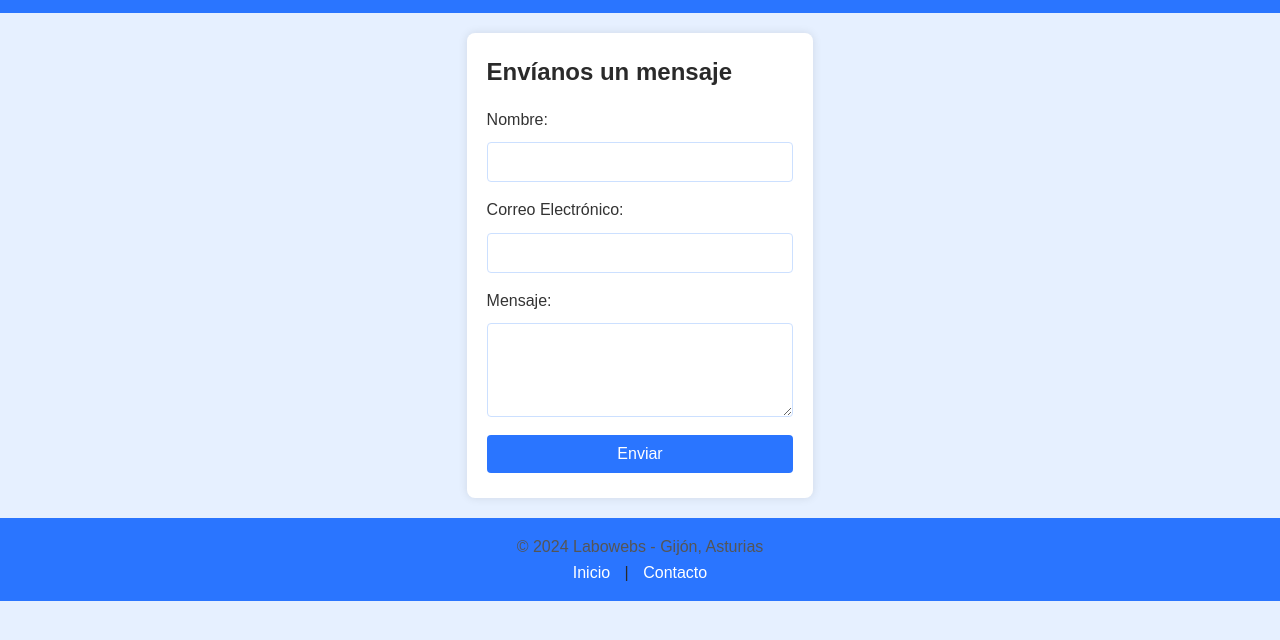
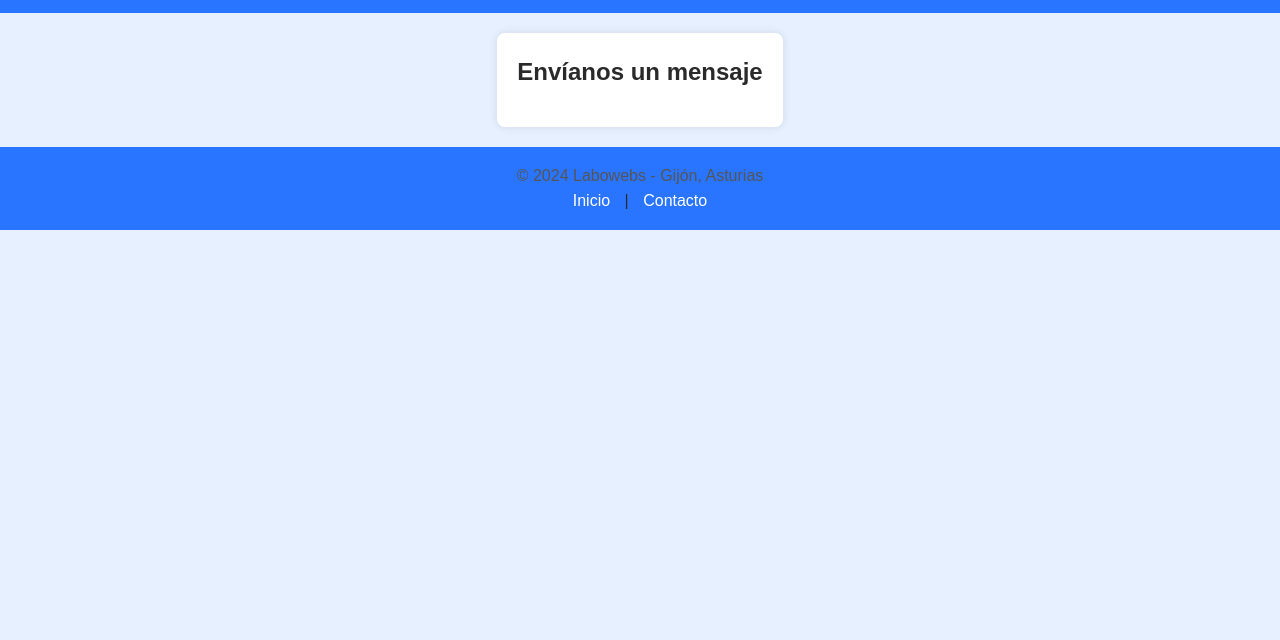
Before and after one commit to GuillermoJMP/Tarea-Evaluable-Git, a plain HTML site: page contacto.html in a window 1280 px wide. Shown: the part 70-710 px from the top of the page. Drawn offline with Linux system fonts and the light colour scheme.

Commit message:
Cambios en el archivo contacto.html.

```diff
--- a/contacto.html
+++ b/contacto.html
@@ -1,10 +1,10 @@
 <!DOCTYPE html>
 <html lang="es">
   <head>
-    <meta charset="UTF-8">
-    <meta name="viewport" content="width=device-width, initial-scale=1.0">
+    <meta charset="UTF-8" />
+    <meta name="viewport" content="width=device-width, initial-scale=1.0" />
     <title>Contacto - Labowebs</title>
-    <link rel="stylesheet" href="css/estilos.css">
+    <link rel="stylesheet" href="css/estilos.css" />
     <script src="js/script.js" defer></script>
   </head>
   <body>
@@ -14,20 +14,8 @@
 
     <section class="contact-form">
       <h2>Envíanos un mensaje</h2>
-        <form id="formContacto" action="#" method="post">
-            <label for="nombre">Nombre:</label>
-            <input type="text" id="nombre" name="nombre" required>
-
-            <label for="email">Correo Electrónico:</label>
-            <input type="email" id="email" name="email" required>
-
-            <label for="mensaje">Mensaje:</label>
-            <textarea id="mensaje" name="mensaje" rows="4" required></textarea>
-
-            <button type="submit">Enviar</button>
-        </form>
+      <form id="formContacto" action="#" method="post"></form>
     </section>
-
 
     <footer>
       <p>© 2024 Labowebs - Gijón, Asturias</p>
```
Lines whose indentation alone changed are shown as unchanged.
